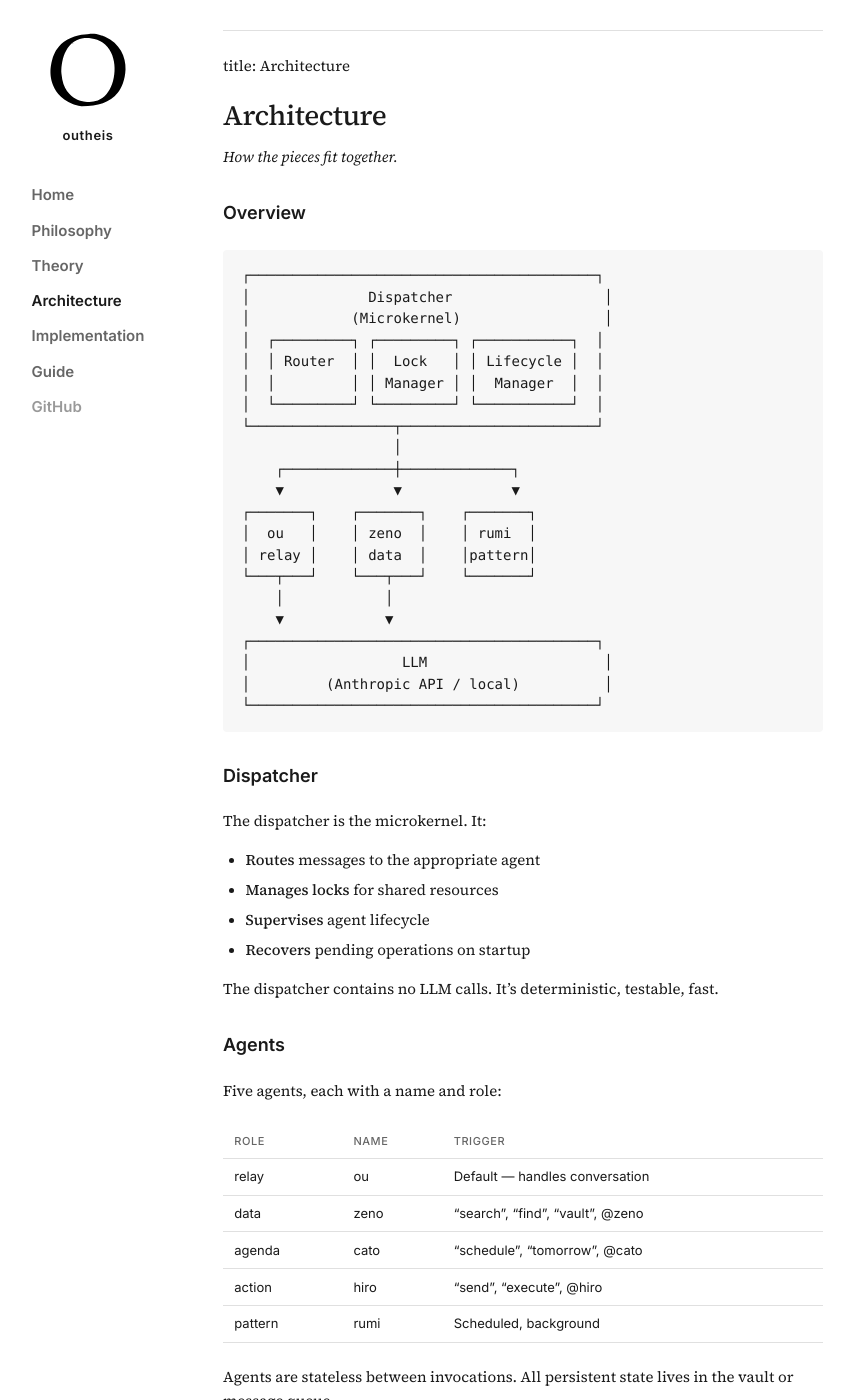
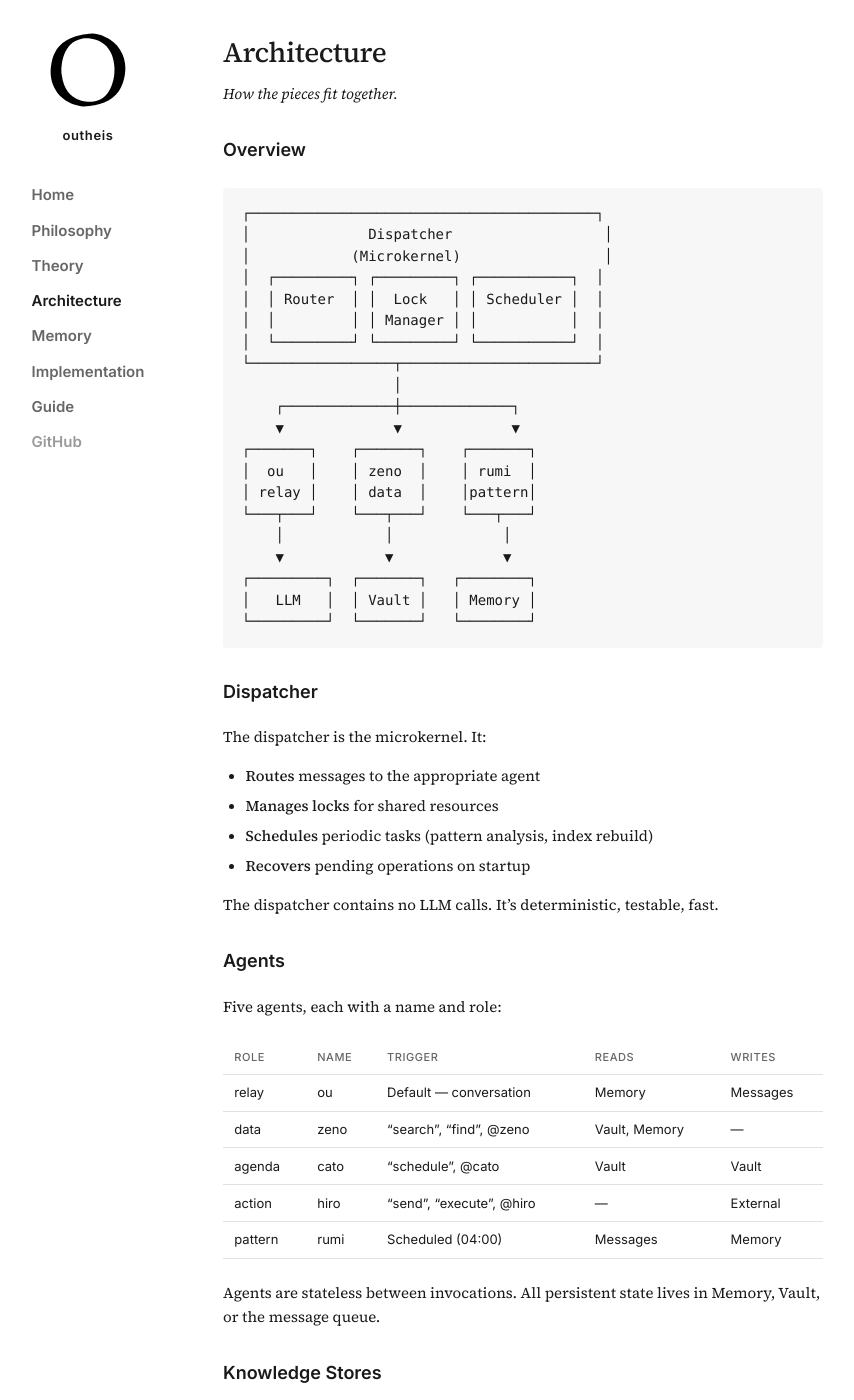
Before and after one commit to outheis-labs/outheis-minimal, a Jekyll site: the page built from web/architecture/index.md, in a window 1280 px wide and 1400 px high. Shown: the whole window, without its empty margins (222-1076 px from the left). Built offline with Jekyll 4.4.1, drawn with Linux system fonts in a browser that asks for light colours; some of the changed text lies outside the part shown.

Commit message:
Add Memory documentation to Pages site
- New /memory/ page with full documentation
- Memory vs. Vault distinction
- Memory types (user/feedback/context)
- Explicit ! marker usage
- Temporal awareness (moods vs. traits)
- CLI commands
- Storage format

- Updated /architecture/ with Memory integration
- Added Memory to navigation

````diff
--- a/web/_layouts/default.html
+++ b/web/_layouts/default.html
@@ -300,6 +300,7 @@
           <li><a href="{{ '/philosophy/' | relative_url }}" class="{% if page.url contains '/philosophy' %}active{% endif %}">Philosophy</a></li>
           <li><a href="{{ '/theory/' | relative_url }}" class="{% if page.url contains '/theory' %}active{% endif %}">Theory</a></li>
           <li><a href="{{ '/architecture/' | relative_url }}" class="{% if page.url contains '/architecture' %}active{% endif %}">Architecture</a></li>
+          <li><a href="{{ '/memory/' | relative_url }}" class="{% if page.url contains '/memory' %}active{% endif %}">Memory</a></li>
           <li><a href="{{ '/implementation/' | relative_url }}" class="{% if page.url contains '/implementation' %}active{% endif %}">Implementation</a></li>
           <li><a href="{{ '/guide/' | relative_url }}" class="{% if page.url contains '/guide' %}active{% endif %}">Guide</a></li>
           <li><a href="https://github.com/outheis-labs/outheis-minimal" class="nav-external">GitHub</a></li>
--- a/web/architecture/index.md
+++ b/web/architecture/index.md
@@ -1,5 +1,7 @@
 ---
 title: Architecture
+---
+
 # Architecture
 
 *How the pieces fit together.*
@@ -11,8 +13,8 @@
 │              Dispatcher                  │
 │            (Microkernel)                 │
 │  ┌─────────┐ ┌─────────┐ ┌───────────┐  │
-│  │ Router  │ │  Lock   │ │ Lifecycle │  │
-│  │         │ │ Manager │ │  Manager  │  │
+│  │ Router  │ │  Lock   │ │ Scheduler │  │
+│  │         │ │ Manager │ │           │  │
 │  └─────────┘ └─────────┘ └───────────┘  │
 └─────────────────┬───────────────────────┘
                   │
@@ -21,13 +23,12 @@
 ┌───────┐    ┌───────┐    ┌───────┐
 │  ou   │    │ zeno  │    │ rumi  │
 │ relay │    │ data  │    │pattern│
-└───┬───┘    └───┬───┘    └───────┘
-    │            │
-    ▼            ▼
-┌─────────────────────────────────────────┐
-│                  LLM                     │
-│         (Anthropic API / local)          │
-└─────────────────────────────────────────┘
+└───┬───┘    └───┬───┘    └───┬───┘
+    │            │             │
+    ▼            ▼             ▼
+┌─────────┐  ┌───────┐   ┌────────┐
+│   LLM   │  │ Vault │   │ Memory │
+└─────────┘  └───────┘   └────────┘
 ```
 
 ## Dispatcher
@@ -35,7 +36,7 @@
 The dispatcher is the microkernel. It:
 - **Routes** messages to the appropriate agent
 - **Manages locks** for shared resources
-- **Supervises** agent lifecycle
+- **Schedules** periodic tasks (pattern analysis, index rebuild)
 - **Recovers** pending operations on startup
 
 The dispatcher contains no LLM calls. It's deterministic, testable, fast.
@@ -44,17 +45,31 @@
 
 Five agents, each with a name and role:
 
-| Role | Name | Trigger |
-|------|------|---------|
-| relay | ou | Default — handles conversation |
-| data | zeno | "search", "find", "vault", @zeno |
-| agenda | cato | "schedule", "tomorrow", @cato |
-| action | hiro | "send", "execute", @hiro |
-| pattern | rumi | Scheduled, background |
+| Role | Name | Trigger | Reads | Writes |
+|------|------|---------|-------|--------|
+| relay | ou | Default — conversation | Memory | Messages |
+| data | zeno | "search", "find", @zeno | Vault, Memory | — |
+| agenda | cato | "schedule", @cato | Vault | Vault |
+| action | hiro | "send", "execute", @hiro | — | External |
+| pattern | rumi | Scheduled (04:00) | Messages | Memory |
 
-Agents are stateless between invocations. All persistent state lives in the vault or message queue.
+Agents are stateless between invocations. All persistent state lives in Memory, Vault, or the message queue.
 
-## Vault
+## Knowledge Stores
+
+### Memory
+
+Meta-knowledge about the user:
+
+| Type | Purpose | Decay |
+|------|---------|-------|
+| `user` | Personal facts | Permanent |
+| `feedback` | Working preferences | Permanent |
+| `context` | Current focus | 14 days |
+
+See [Memory](../memory/) for details.
+
+### Vault
 
 The vault is a directory of Markdown files with YAML frontmatter:
 
@@ -93,14 +108,26 @@
     ├── config.json       # Configuration
     ├── messages.jsonl    # Message queue
     ├── insights.jsonl    # Extracted patterns
-    ├── session_notes.jsonl
-    ├── tag-weights.jsonl
+    ├── memory/           # Persistent memory
+    │   ├── user.json
+    │   ├── feedback.json
+    │   └── context.json
     ├── .pending/         # Write-ahead log
     ├── vault/            # Primary vault
     └── rules/            # User-defined rules
 ```
 
+## Scheduled Tasks
+
+The dispatcher runs periodic tasks via built-in scheduler:
+
+| Task | Time | Purpose |
+|------|------|---------|
+| `pattern` | 04:00 | Extract memories from conversations |
+| `index_rebuild` | 04:30 | Rebuild vault search indices |
+| `archive_rotation` | 05:00 | Archive old messages |
+
 ## Further Reading
 
-- [Data Formats](../design/04-data-formats.md)
-- [Agent Prompts](../design/06-agent-prompts.md)
+- [Memory](../memory/) — How persistent memory works
+- [Philosophy](../philosophy/) — Why this architecture
````
Also changed, not shown: web/memory/index.md (added, +202 -0 lines).
